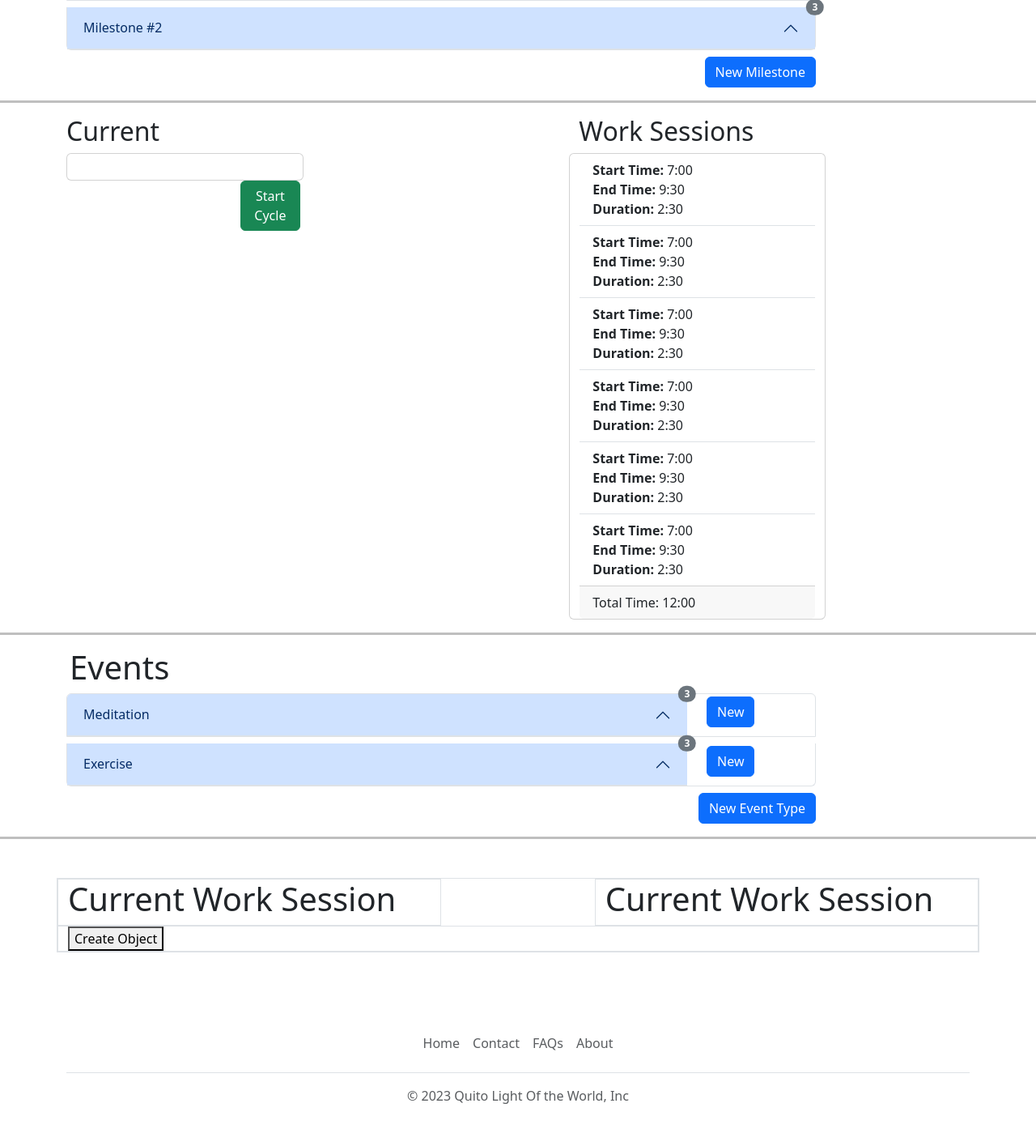
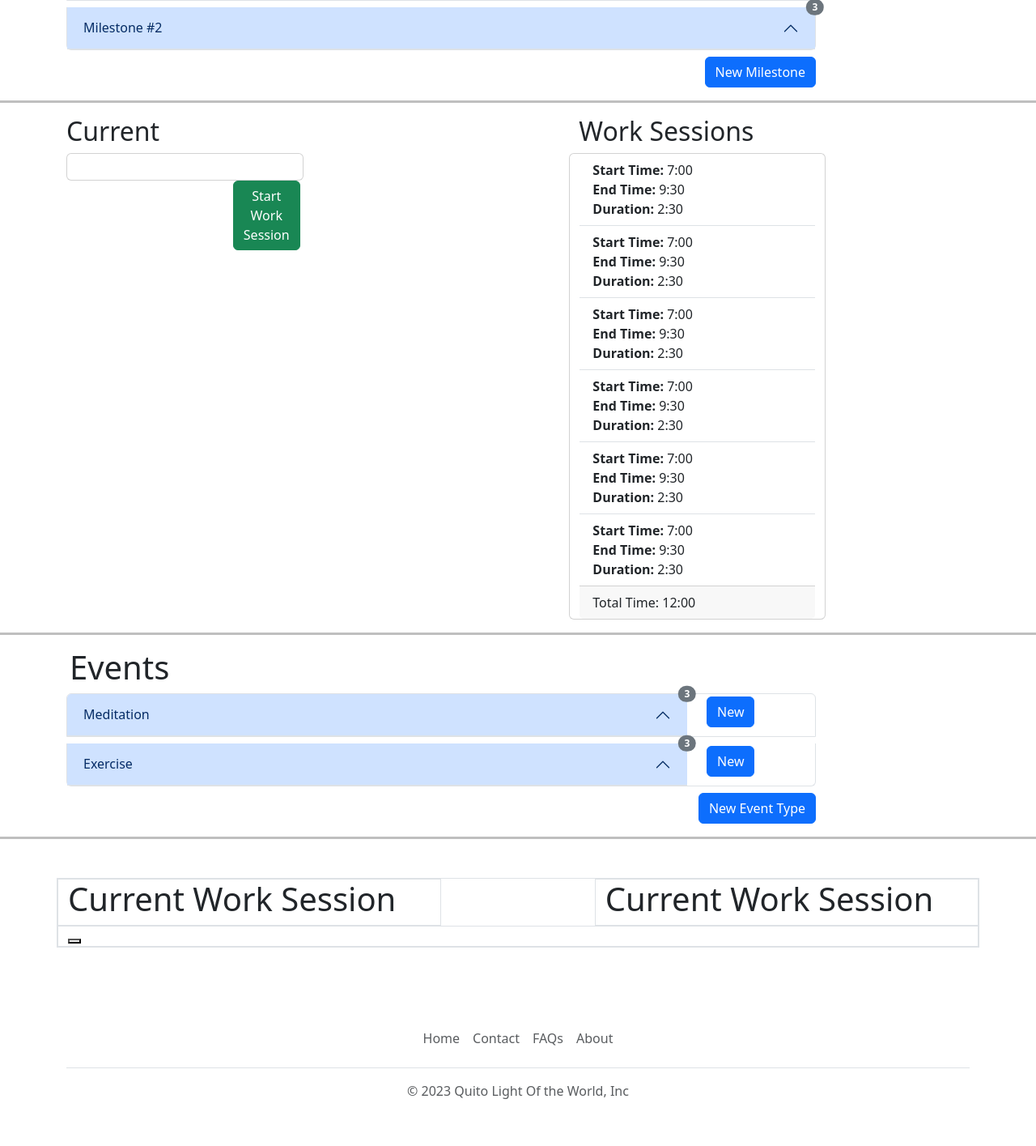
Before and after one commit to danieluxury88/CS50_FinalProject, a Django app: page / in a window 1280 px wide. Shown: the part 435-1850 px from the top of the page at 81% size. After the commit the page ends 1792 px from the top, so only its background shows below. Run offline with Django 3.2, Linux system fonts and the light colour scheme; data that the repository does not hold is empty.

Commit message:
Refactor chronometer logic

```diff
--- a/home/static/home/utils-update-time-components-functions.js
+++ b/home/static/home/utils-update-time-components-functions.js
@@ -40,6 +40,35 @@
 }
 
 
+function formatTime(timeInSeconds) {
+  const hours = Math.floor(timeInSeconds / 3600);
+  const minutes = Math.floor((timeInSeconds - (hours * 3600)) / 60);
+  const seconds = timeInSeconds % 60;
+  return `${hours.toString().padStart(2, '0')}:${minutes.toString().padStart(2, '0')}:${seconds.toString().padStart(2, '0')}`;
+}
+
+
+function startChronometer(startTime, chronometerID) {
+  const startTimestamp = startTime * 1000;
+  const now = new Date().getTime();
+  const elapsedTime = Math.floor((now - startTimestamp) / 1000);
+  const chronometer = document.getElementById(chronometerID);
+  chronometer.textContent = formatTime(elapsedTime);
+
+  intervalId = setInterval(() => {
+      const now = new Date().getTime();
+      const elapsedTime = Math.floor((now - startTimestamp) / 1000);
+      chronometer.textContent = formatTime(elapsedTime);
+  }, 1000);
+
+  return intervalId;
+}
+
+function stopChronometer(intervalId) {
+  clearInterval(intervalId);
+}
+
+
 function myFunction() {
   // add your desired functionality here
   console.log('Button clicked!');
--- a/home/static/home/work_cycle.js
+++ b/home/static/home/work_cycle.js
@@ -2,62 +2,50 @@
 
     const workSessionStartTime = djangoData.workSessionStartTime;
 
-    const workSessionContainer = document.getElementById('worksession-container');
+    const workSessionContainer = document.getElementById('work_session-container');
     if (workSessionStartTime) {
         workSessionContainer.style.display = "block";
-        startChronometer(workSessionStartTime);
-        const startWorkCycleButton = document.getElementById('start-work-cycle-btn');
-        startWorkCycleButton.innerHTML = "Stop Cycle";
-        startWorkCycleButton.removeEventListener('click', StartCycle);
-        startWorkCycleButton.addEventListener('click', StopCycle);
-        startWorkCycleButton.classList.add("btn-danger");
-        startWorkCycleButton.classList.remove("btn-success");
+        startWorkSessionChronometer(workSessionStartTime, 'work_session_chronometer');
+        configureWorkSessionButton("Stop");
     }
     else {
         workSessionContainer.style.display = "none";
-        const startWorkCycleButton = document.getElementById('start-work-cycle-btn');
-        startWorkCycleButton.innerHTML = "Start Cycle";
-        startWorkCycleButton.removeEventListener('click', StopCycle);
-        startWorkCycleButton.addEventListener('click', StartCycle);
-        startWorkCycleButton.classList.remove("btn-danger");
-        startWorkCycleButton.classList.add("btn-success");
+        configureWorkSessionButton("Start");
     }
 
 });
 
-function formatTime(timeInSeconds) {
-    const hours = Math.floor(timeInSeconds / 3600);
-    const minutes = Math.floor((timeInSeconds - (hours * 3600)) / 60);
-    const seconds = timeInSeconds % 60;
-    return `${hours.toString().padStart(2, '0')}:${minutes.toString().padStart(2, '0')}:${seconds.toString().padStart(2, '0')}`;
+function configureWorkSessionButton ( state )
+{
+    const startWorkCycleButton = document.getElementById('start-work-cycle-btn');
+    if (state == "Start") {
+        startWorkCycleButton.innerHTML = "Start Work Session";
+        startWorkCycleButton.removeEventListener('click', StopWorkSession);
+        startWorkCycleButton.addEventListener('click', StartWorkSession);
+        startWorkCycleButton.classList.remove("btn-danger");
+        startWorkCycleButton.classList.add("btn-success");
+    }
+    else if (state == "Stop") {
+        startWorkCycleButton.innerHTML = "Stop Work Session";
+        startWorkCycleButton.removeEventListener('click', StartWorkSession);
+        startWorkCycleButton.addEventListener('click', StopWorkSession);
+        startWorkCycleButton.classList.add("btn-danger");
+        startWorkCycleButton.classList.remove("btn-success");
+    }
 }
 
-let intervalId;
+let workSessionIntervalId;
 
-
-
-function startChronometer(startTime) {
-    const startTimestamp = startTime * 1000;
-    const now = new Date().getTime();
-    const elapsedTime = Math.floor((now - startTimestamp) / 1000);
-    const chronometer = document.getElementById('chronometer');
-    chronometer.textContent = formatTime(elapsedTime);
-
-    intervalId = setInterval(() => {
-        const now = new Date().getTime();
-        const elapsedTime = Math.floor((now - startTimestamp) / 1000);
-        chronometer.textContent = formatTime(elapsedTime);
-    }, 1000);
-
-    return intervalId;
+function startWorkSessionChronometer(workSessionStartTime){
+    workSessionIntervalId = startChronometer(workSessionStartTime, 'work_session_chronometer');
 }
 
-function stopChronometer() {
-    clearInterval(intervalId);
+function stopWorkSessionChronometer(){
+    stopChronometer(workSessionIntervalId);
 }
 
 
-async function StartCycle() {
+async function StartWorkSession() {
     const csrfToken = djangoData.csrfToken;
     const requestOptions = {
         method: 'POST',
@@ -76,18 +64,12 @@
         const workSessionStartTime = document.getElementById('work_session_start_time');
         workSessionStartTime.innerHTML = `${data.formatted_local_start_time}`;
 
-        const workSessionContainer = document.getElementById('worksession-container');
+        const workSessionContainer = document.getElementById('work_session-container');
         workSessionContainer.style.display = 'block';
 
 
-        startChronometer(data.start_time);
-        const startWorkCycleButton = document.getElementById('start-work-cycle-btn');
-        startWorkCycleButton.innerHTML = "Stop Cycle";
-        startWorkCycleButton.removeEventListener('click', StartCycle);
-        startWorkCycleButton.addEventListener('click', StopCycle);
-
-        startWorkCycleButton.classList.add("btn-danger");
-        startWorkCycleButton.classList.remove("btn-success");
+        startWorkSessionChronometer(data.start_time, 'work_session_chronometer');
+        configureWorkSessionButton("Start");
 
     } catch (error) {
         console.error('There was a problem with the fetch operation:', error);
@@ -96,7 +78,7 @@
 }
 
 
-async function StopCycle() {
+async function StopWorkSession() {
     const csrfToken = djangoData.csrfToken;
     const requestOptions = {
         method: 'POST',
@@ -111,15 +93,10 @@
             throw new Error('Network response was not ok');
         }
         const data = await response.json();
-        const workSessionContainer = document.getElementById('worksession-container');
+        const workSessionContainer = document.getElementById('work_session-container');
         workSessionContainer.style.display = 'none';
-        const startWorkCycleButton = document.getElementById('start-work-cycle-btn');
-        startWorkCycleButton.innerHTML = "Start Cycle";
-        startWorkCycleButton.removeEventListener('click', StopCycle);
-        startWorkCycleButton.addEventListener('click', StartCycle);
-        startWorkCycleButton.classList.remove("btn-danger");
-        startWorkCycleButton.classList.add("btn-success");
-        stopChronometer();
+        configureWorkSessionButton("Start");
+        stopWorkSessionChronometer();
     } catch (error) {
         console.error('There was a problem with the fetch operation:', error);
         alert('Error creating object');
--- a/home/templates/home/index.html
+++ b/home/templates/home/index.html
@@ -207,13 +207,13 @@
                                                 <div class="container">
                                                     <div class="row">
 
-                                                        <div id="worksession-container">
+                                                        <div id="work_session-container">
                                                             {% timezone "America/Guayaquil" %}
                                                             <h4>Start Time:</h4>
                                                                 <p id="work_session_start_time">{{ current_work_session.start_time|date:"H:i" }}</p>
                                                             {% endtimezone %}
                                                             <h4>Duration:</h4>
-                                                            <span id="chronometer"></span>
+                                                            <span id="work_session_chronometer"></span>
                                                         </div>
                                                     </div>
                                                 </div>
@@ -416,11 +416,11 @@
                         </div>
                     </div>
 
-                    <div class="col-md-12 border" id="worksession-container">
+                    <div class="col-md-12 border" id="work_session-container">
                         {% if work_session %}
                             <p id="object-text">{{ work_session.start_time }}</p>
                         {% else %}
-                            <button id="start-work-cycle-btn">Create Object</button>
+                            <button id="start-work-cycle-btn"></button>
                         {% endif %}
                     </div>
                 </div>
```
